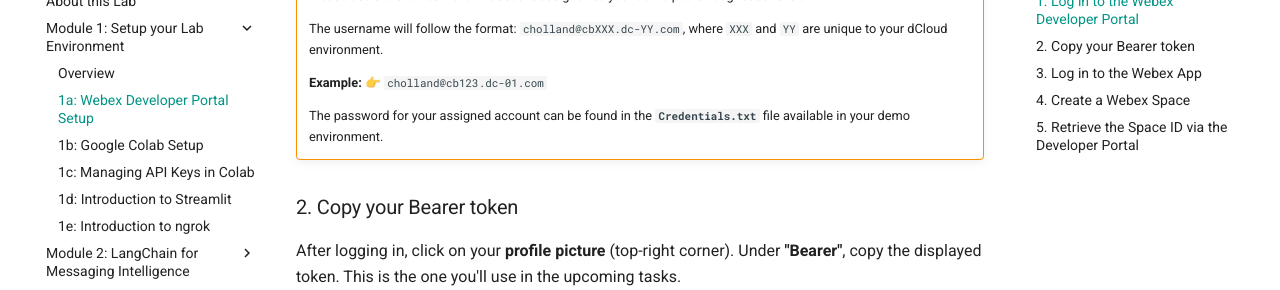
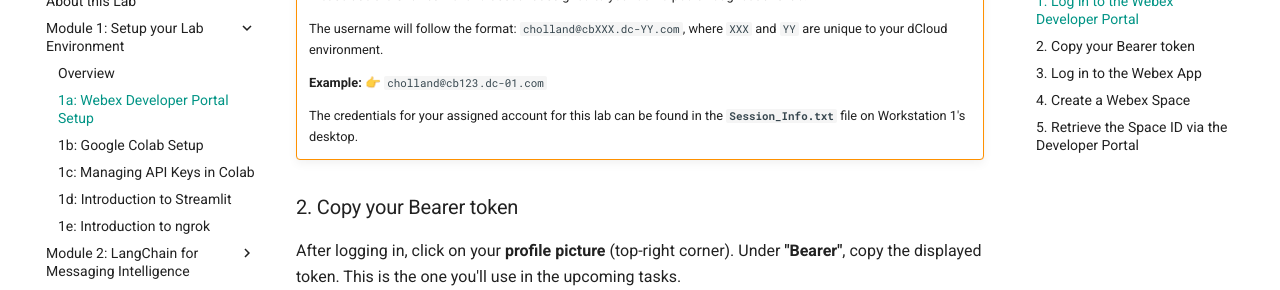
Before and after one commit to omerilyas/AibyDesign, an MkDocs documentation site: the page built from docs/module-1-setup-your-lab-environment/module-1a-webex-developer-portal.md, in a window 1280 px wide and 900 px high, scrolled down 444 px. Shown: the part 152-442 px from the top of the window. Built offline with MkDocs 1.6.1 and Material for MkDocs 9.7.7, drawn with Linux system fonts in a browser that asks for light colours.

Commit message:
Update credentials reference to Session_Info.txt on Workstation 1 desktop

```diff
--- a/docs/module-1-setup-your-lab-environment/module-1a-webex-developer-portal.md
+++ b/docs/module-1-setup-your-lab-environment/module-1a-webex-developer-portal.md
@@ -17,7 +17,7 @@ Go to the [Webex Developer Portal](https://developer.webex.com/){:target="_blank
 
     **Example:** 👉 `cholland@cb123.dc-01.com`
 
-    The password for your assigned account can be found in the **`Credentials.txt`** file available in your demo environment.
+    The credentials for your assigned account for this lab can be found in the **`Session_Info.txt`** file on Workstation 1's desktop.
 
 ### 2. Copy your Bearer token
 
```
